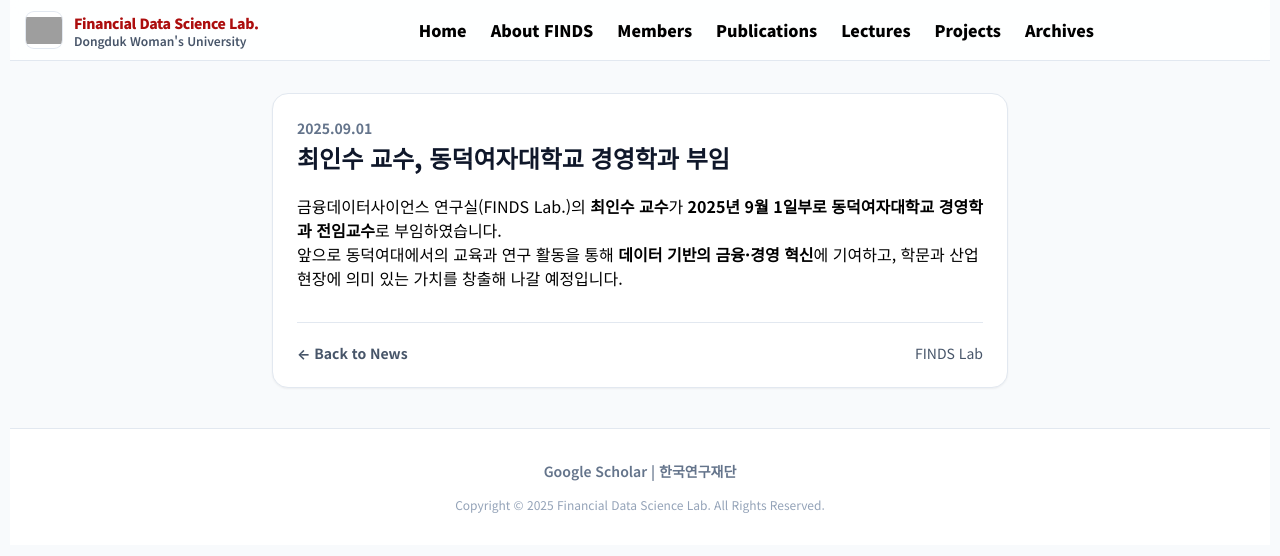
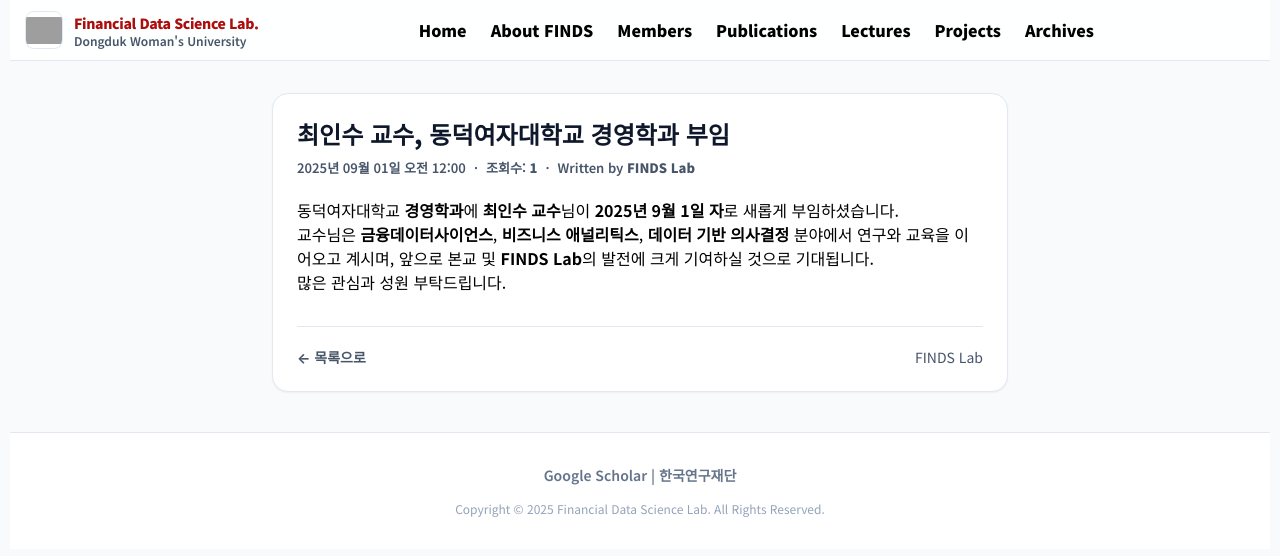
Before and after one commit to FinDS-Lab/site, a Jekyll site: the page built from news/2025-09-01-appointment.html, in a window 1280 px wide. Shown: the top 556 px of the page. Built offline with Jekyll 4.4.1, drawn with Linux system fonts in a browser that asks for light colours; nearby versions of some CDN libraries; grey boxes are pictures that could not be loaded.

Commit message:
Update 2025-09-01-appointment.html

```diff
--- a/news/2025-09-01-appointment.html
+++ b/news/2025-09-01-appointment.html
@@ -1,33 +1,81 @@
 ---
 layout: default
 title: 최인수 교수, 동덕여자대학교 경영학과 부임 | FINDS Lab
-permalink: /news/2025-09-01-appointment.html
+permalink: /news/2025-09-01-professor-choi.html
 ---
 
 <section class="max-w-3xl mx-auto px-4 mt-8">
   <article class="bg-white border border-slate-200 rounded-2xl shadow-sm p-6">
+    <!-- ========== 헤더 ========== -->
     <header>
-      <p class="text-sm font-bold text-slate-500">2025.09.01</p>
-      <h1 class="mt-1 text-2xl font-extrabold text-slate-900">
+      <h1 class="text-2xl font-extrabold text-slate-900">
         최인수 교수, 동덕여자대학교 경영학과 부임
       </h1>
+
+      <!-- 메타라인 -->
+      <div class="mt-2 flex flex-wrap items-center gap-x-2 gap-y-1 text-[13px] text-slate-600 font-semibold">
+        <time id="postTime" datetime="2025-09-01T09:00:00+09:00" data-format="ko">
+          2025년 9월 1일 오전 9:00
+        </time>
+        <span aria-hidden="true">·</span>
+        <span>조회수: <b id="viewCount" data-seed="1">1</b></span>
+        <span aria-hidden="true">·</span>
+        <span>Written by <b>FINDS Lab</b></span>
+      </div>
     </header>
 
+    <!-- ========== 본문 ========== -->
     <div class="prose prose-slate mt-5">
       <p>
-        금융데이터사이언스 연구실(FINDS Lab.)의 <b>최인수 교수</b>가
-        <b>2025년 9월 1일부로 동덕여자대학교 경영학과 전임교수</b>로 부임하였습니다.
+        동덕여자대학교 <b>경영학과</b>에 <b>최인수 교수</b>님이
+        <b>2025년 9월 1일 자</b>로 새롭게 부임하셨습니다.
       </p>
       <p>
-        앞으로 동덕여대에서의 교육과 연구 활동을 통해
-        <b>데이터 기반의 금융·경영 혁신</b>에 기여하고,
-        학문과 산업 현장에 의미 있는 가치를 창출해 나갈 예정입니다.
+        교수님은 <b>금융데이터사이언스</b>, <b>비즈니스 애널리틱스</b>,
+        <b>데이터 기반 의사결정</b> 분야에서 연구와 교육을 이어오고 계시며,
+        앞으로 본교 및 <b>FINDS Lab</b>의 발전에 크게 기여하실 것으로 기대됩니다.
+      </p>
+      <p>
+        많은 관심과 성원 부탁드립니다.
       </p>
     </div>
 
+    <!-- ========== 푸터 ========== -->
     <footer class="mt-8 pt-5 border-t border-slate-200 flex justify-between text-sm text-slate-600">
-      <a class="hover:underline font-bold" href="{{ '/archives-news.html' | relative_url }}">← Back to News</a>
+      <a class="hover:underline font-bold" href="{{ '/archives-news.html' | relative_url }}">← 목록으로</a>
       <span>FINDS Lab</span>
     </footer>
   </article>
 </section>
+
+<!-- ========== 조회수 카운터 ========== -->
+<script>
+(function(){
+  const vc = document.getElementById('viewCount');
+  if (vc){
+    const key = 'views::' + location.pathname;
+    const seed = parseInt(vc.dataset.seed || '0', 10) || 0;
+    let val = Number(localStorage.getItem(key));
+    if (!Number.isFinite(val)) val = seed;
+    val += 1;
+    localStorage.setItem(key, String(val));
+    vc.textContent = val.toLocaleString('ko-KR');
+  }
+
+  const t = document.getElementById('postTime');
+  if (t && t.dateTime){
+    try{
+      const d = new Date(t.dateTime);
+      const y = d.getFullYear();
+      const m = String(d.getMonth()+1).padStart(2,'0');
+      const dd = String(d.getDate()).padStart(2,'0');
+      let hours = d.getHours();
+      const isPM = hours >= 12;
+      const h12 = ((hours % 12) || 12);
+      const min = String(d.getMinutes()).padStart(2,'0');
+      const ampm = isPM ? '오후' : '오전';
+      t.textContent = `${y}년 ${m}월 ${dd}일 ${ampm} ${h12}:${min}`;
+    }catch(e){}
+  }
+})();
+</script>
```
